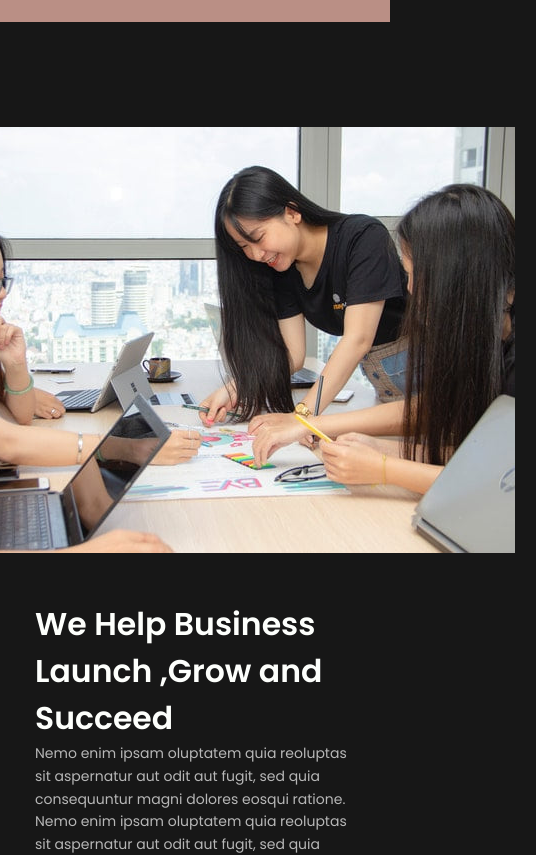
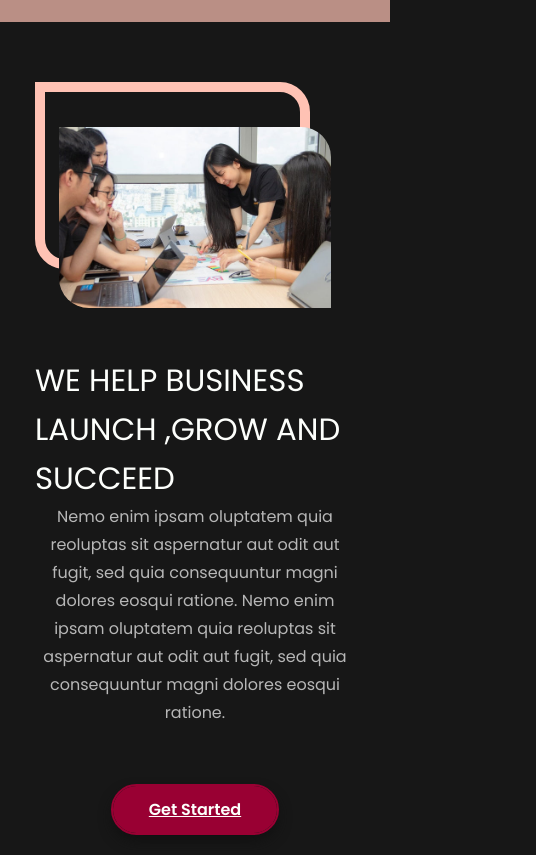
Before and after one commit to TamilselvanChandrakumar/Business-Website, a React (Create React App) app in the folder business-website/: page / in a window 390 px wide. Shown: the part 6340-7195 px from the top of the page, 536 px wide, since content can reach past the window. Built offline with nearby package versions, Linux system fonts and the light colour scheme.

Commit message:
first commit

```diff
--- a/business-website/src/components/Blog/Blog.css
+++ b/business-website/src/components/Blog/Blog.css
@@ -12,7 +12,7 @@
   }
 }
 .blog_col {
-  width: calc(100% / 2 -15px);
+  width: calc(100% / 2 - 15px);
   height: auto;
   position: relative;
   z-index: 1;
@@ -28,3 +28,63 @@
     padding: 1.5rem;
   }
 }
+.blog_col h3 {
+  width: 80%;
+  font-size: 3rem;
+  line-height: 3.714rem;
+  font-weight: 400;
+  text-transform: uppercase;
+}
+.blog_col p {
+  width: 80%;
+  margin: 0;
+  padding: 0%;
+  font-size: 1.143rem;
+  line-height: 2rem;
+  color: var(--font-color);
+}
+
+@media (max-width: 992px) {
+  .blog_col h3 {
+    width: 100%;
+  }
+  .blog_col p {
+    width: 100%;
+    text-align: center;
+  }
+}
+@media (max-width: 767px) {
+  .blog_col h3 {
+    width: 100%;
+    font-size: 2.2rem;
+    line-height: 3.5rem;
+  }
+}
+
+.blog_image {
+  position: relative;
+  text-align: center;
+}
+.blog_image:after {
+  content: "";
+  position: absolute;
+  border: 10px solid var(--secondary-color);
+  right: 45px;
+  left: -45px;
+  bottom: 45px;
+  top: -45px;
+  z-index: -1;
+  border-radius: 0 2.1429rem;
+}
+.blog_image img {
+  border-radius: 0 2.1429rem;
+  max-width: 100%;
+}
+@media (max-width: 767px) {
+  .blog_image:after {
+    left: 0;
+  }
+  .blog_image img {
+    max-width: 85%;
+  }
+}
--- a/business-website/src/components/Blog/Blog.js
+++ b/business-website/src/components/Blog/Blog.js
@@ -22,7 +22,7 @@ const Blog = () => {
             </div>
           </div>
           <div className="blog_col">
-            <div className="blog_imgge">
+            <div className="blog_image">
               <img src={blogImage} alt="blog"></img>
             </div>
           </div>
```
